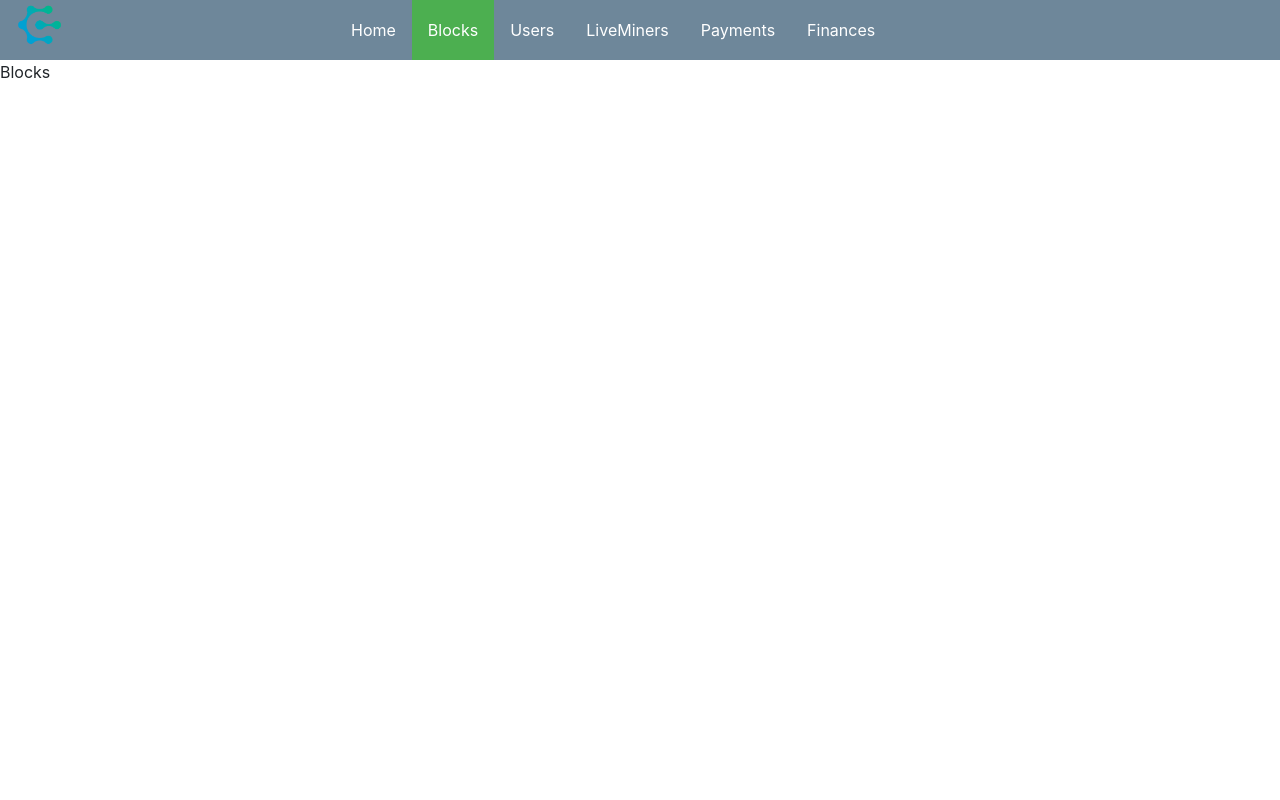
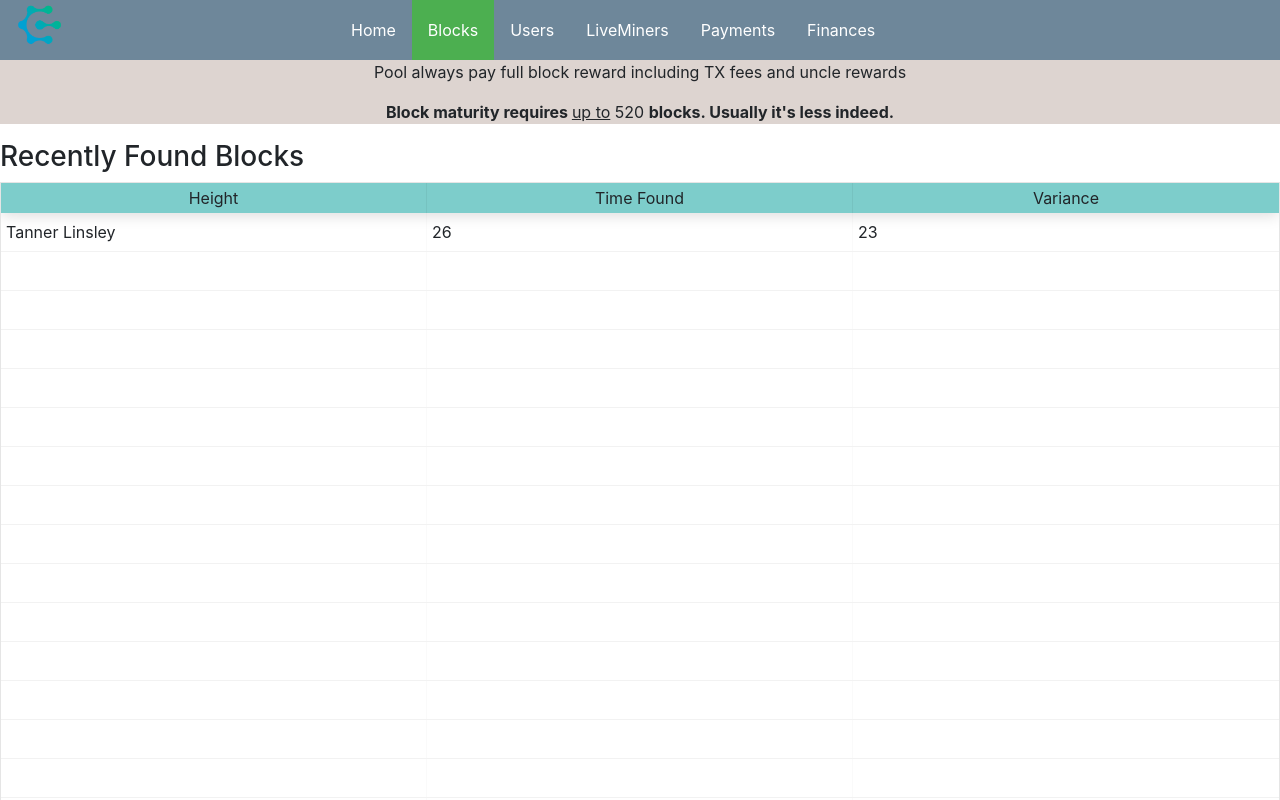
Before and after one commit to Aetra/AdminCrx, a React (Create React App) app: page /blocks in a window 1280 px wide. Shown: the top 800 px of the page. Built offline with nearby package versions, Linux system fonts and the light colour scheme; what react-global-configuration would draw is missing.

Commit message:
BlocksPage
CompTop + CompMid MF table

```diff
--- a/package.json
+++ b/package.json
@@ -12,7 +12,8 @@
     "react-global-configuration": "^1.3.0",
     "react-helper": "^3.2.0",
     "react-router-dom": "^5.0.0",
-    "react-scripts": "3.0.0"
+    "react-scripts": "3.0.0",
+    "react-table": "^6.10.0"
   },
   "scripts": {
     "start": "react-scripts start",
--- a/src/app/components/Footer/Footer.jsx
+++ b/src/app/components/Footer/Footer.jsx
@@ -11,11 +11,11 @@ import logoCrux from './img/LogoCrux.png';
        <div className="container-fluid">
          <div className="row">
            <div className="rounded mx-auto">
-             <img src={logoCrux} alt="logoCrux" class="logoCruxF"/>
+             <img src={logoCrux} alt="logoCrux" className="logoCruxF"/>
            </div>
          </div>
          <hr className="hrOne"/>
-         <div clasName="col-lg-12">
+         <div className="col-lg-12">
            <div className="row justify-content-center">
              <p className="text-muted">Cruxpool 2019 - All right Reserved</p>
            </div>
--- a/src/app/components/Header/Header.jsx
+++ b/src/app/components/Header/Header.jsx
@@ -10,7 +10,7 @@ import logoCrux from './img/LogoCrux.png';
      <header className="headerStyle container-fluids">
        <div className="row align-items-start">
           <div className="col-3">
-              <img src={logoCrux} alt="Crux" class="logoCrux"/>
+              <img src={logoCrux} alt="Crux" className="logoCrux"/>
           </div>
           <div className="col-9 navBar">
             <ul>
--- a/src/app/pages/Blocks/Blocks.jsx
+++ b/src/app/pages/Blocks/Blocks.jsx
@@ -1,12 +1,22 @@
 import React from 'react';
+import ContainsBlocksTop from "./ContainsBlocksTop";
+import ContainsBlocksMid from "./ContainsBlocksMid";
 import './style.css';
 
+
   class Blocks extends React.Component{
+    constructor(props) {
+    super(props);
+    this.state={
+       stats:[],
+     };
+  }
 
  render(){
    return(
      <div className="blocks">
-      <p> Blocks</p>
+       <ContainsBlocksTop/>
+       <ContainsBlocksMid/>
     </div>
    );
  }
--- /dev/null
+++ b/src/app/pages/Blocks/ContainsBlocksMid.jsx
@@ -0,0 +1,42 @@
+import React from 'react';
+import axios from 'axios';
+import ReactTable from 'react-table'
+import 'react-table/react-table.css'
+
+
+  class ContainsBlocksMid extends React.Component{
+ render(){
+   const data = [{
+    name: 'Tanner Linsley',
+    age: 26,
+    friend: {
+      name: 'Jason Maurer',
+      age: 23,
+    }
+  },]
+   const columns = [{
+
+   Header: 'Height',
+   headerStyle: { backgroundColor: '#7dcdcb' },
+   accessor: 'name' // String-based value accessors!
+ }, {
+   Header: 'Time Found',
+   headerStyle: { backgroundColor: '#7dcdcb' },
+   accessor: 'age',
+   Cell: props => <span className='number'>{props.value}</span> // Custom cell components!
+ }, {
+   Header:'Variance', // Custom header components!
+   headerStyle: { backgroundColor: '#7dcdcb' },
+   accessor: 'friend.age'
+ }]
+   return(
+      <div className="midBlocks">
+      <h3> Recently Found Blocks </h3>
+      <ReactTable
+        data={data}
+        columns={columns}/>
+      </div>
+   );
+ }
+}
+export default ContainsBlocksMid;
--- /dev/null
+++ b/src/app/pages/Blocks/ContainsBlocksTop.jsx
@@ -0,0 +1,17 @@
+import React from 'react';
+import './style.css';
+
+  class ContainsBlocksTop extends React.Component{
+
+ render(){
+   return(
+     <div className="topBlocks text-center">
+       <p>Pool always pay full block reward including TX fees and uncle rewards</p>
+      <p><b>Block maturity requires </b> <u>up to</u> 520 <b>blocks.
+      Usually it's less indeed. </b>
+      </p>
+    </div>
+   );
+ }
+}
+export default ContainsBlocksTop;
--- a/src/app/pages/Blocks/style.css
+++ b/src/app/pages/Blocks/style.css
@@ -18,3 +18,8 @@ hr{
 h1 {
   color:rgb(24, 23, 41);
 }
+
+.topBlocks {
+  background-color:#ddd4d0;
+
+}
--- a/src/app/pages/Home/ContainsHome.jsx
+++ b/src/app/pages/Home/ContainsHome.jsx
@@ -16,7 +16,6 @@ import {formatHashrate} from '../../helpers/helpers'
    axios.get(config.get("URL")+"/pool/stats")
         .then(response=>{
           if (response.status === 200) {
-            console.log(response);
             this.setState({stats:response.data.data})
           }
           else {
@@ -38,6 +37,8 @@ componentDidMount(){
 
  render(){
    const {stats}=this.state;
+   console.log(stats);
+   //console.log(stats.nodes[""0""].difficulty);
    const hashratev=formatHashrate(stats.hashrate);
    return(
       <div className="cruxServ justify-content-center">
--- a/src/index.js
+++ b/src/index.js
@@ -5,7 +5,6 @@ import App from './App';
 import * as serviceWorker from './serviceWorker';
 import '.././node_modules/bootstrap/dist/css/bootstrap.css';
 import {BrowserRouter} from "react-router-dom";
-
 
 ReactDOM.render(
 
```
Also changed, not shown: src/app/pages/Blocks/ContainsP2.jsx (deleted, +0 -75 lines), 1 other file (tests, documents, lock files or other folders).
